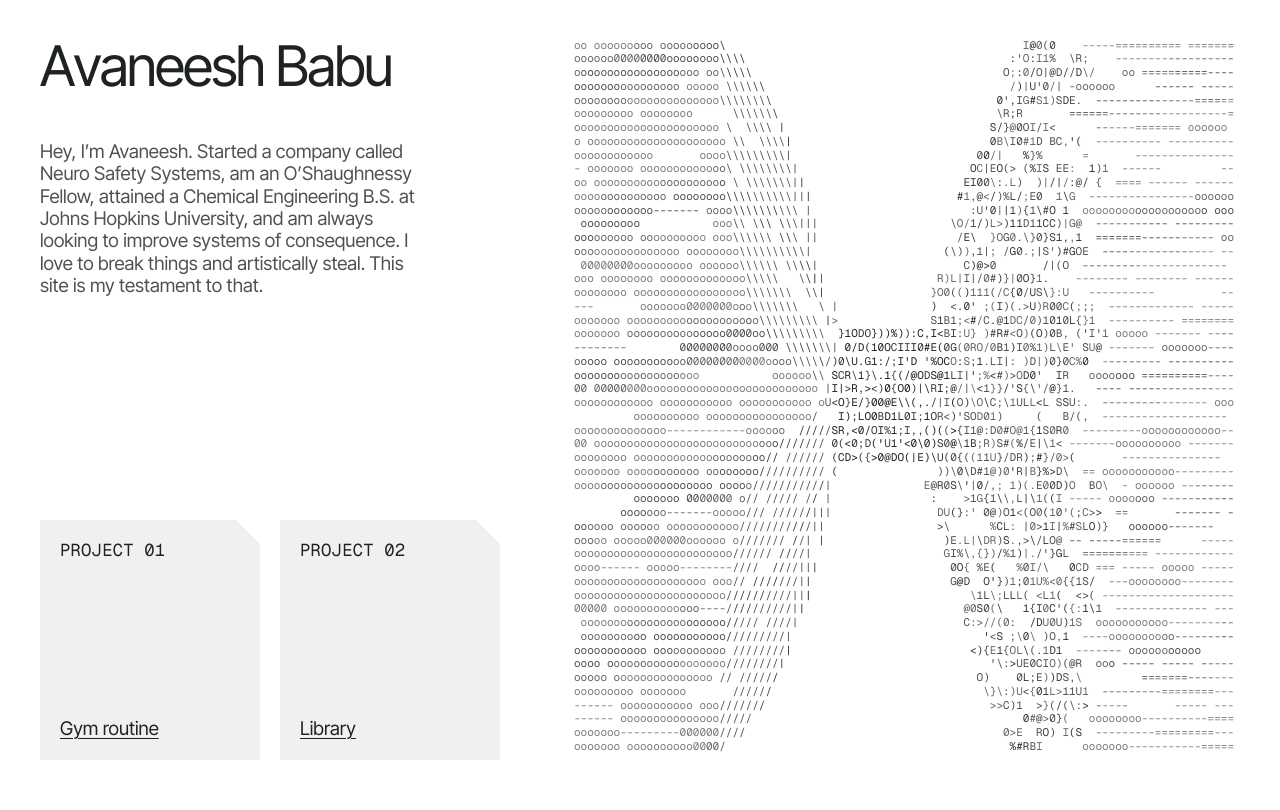
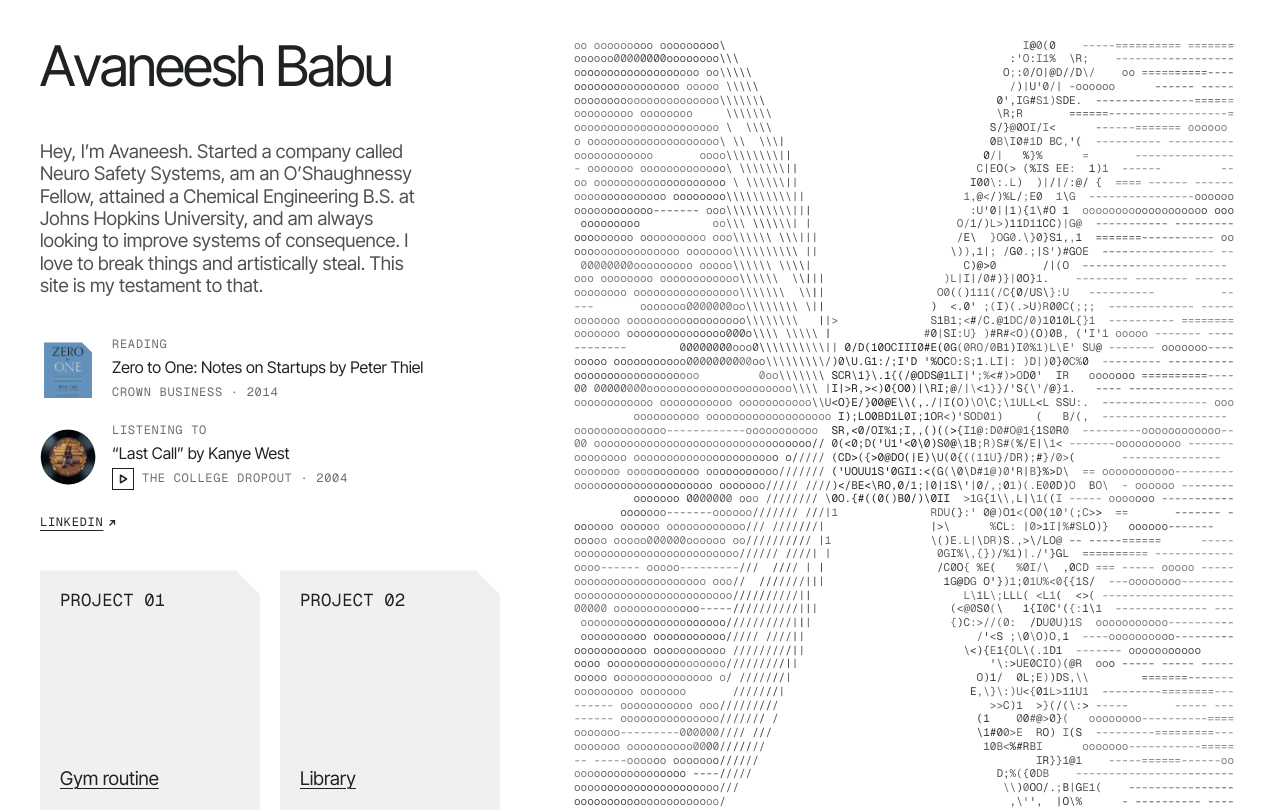
Before and after one commit to neeshthecoder/neeshthecoder.github.io, a plain HTML site: page index.html in a window 1280 px wide. Drawn offline with nearby package versions, Linux system fonts and the light colour scheme; animation ran at ten frames a second.

Commit message:
Add reading/listening rows with a spinning record player and a LinkedIn link
Co-Authored-By: Claude Opus 5.5 <noreply@anthropic.com>

```diff
--- a/index.html
+++ b/index.html
@@ -8,8 +8,9 @@
   <link rel="preconnect" href="https://fonts.googleapis.com">
   <link rel="preconnect" href="https://fonts.gstatic.com" crossorigin>
   <link rel="stylesheet" href="styles.css?v=4">
-  <link rel="stylesheet" href="page.css?v=6">
+  <link rel="stylesheet" href="page.css?v=7">
   <script src="scramble.js?v=4" defer></script>
+  <script src="now.js?v=1" defer></script>
 </head>
 <body>
   <header class="site-name">
@@ -17,7 +18,41 @@
   </header>
 
   <main class="intro">
-    <p class="body-lg intro__text">Hey, I’m Avaneesh. Started a company called Neuro Safety Systems, am an O’Shaughnessy Fellow, attained a Chemical Engineering B.S. at Johns Hopkins University, and am always looking to improve systems of consequence. I love to break things and artistically steal. This site is my testament to that.</p>
+    <div class="intro__top">
+      <p class="body-lg intro__text">Hey, I’m Avaneesh. Started a company called Neuro Safety Systems, am an O’Shaughnessy Fellow, attained a Chemical Engineering B.S. at Johns Hopkins University, and am always looking to improve systems of consequence. I love to break things and artistically steal. This site is my testament to that.</p>
+
+      <ul class="now" aria-label="Currently">
+        <li class="now__item">
+          <img class="now__art now__art--book" src="Notes%20on%20Startups.jpg" alt="Cover of Zero to One by Peter Thiel" width="863" height="1000">
+          <div class="now__text">
+            <p class="now__label">Reading</p>
+            <p class="now__title"><cite>Zero to One: Notes on Startups</cite> by Peter Thiel</p>
+            <p class="now__meta">Crown Business · 2014</p>
+          </div>
+        </li>
+        <li class="now__item" data-player>
+          <button class="now__art now__disc" type="button" aria-label="Play “Last Call”" aria-pressed="false">
+            <img src="Last%20Call.png" alt="" width="503" height="496">
+          </button>
+          <div class="now__text">
+            <p class="now__label">Listening to</p>
+            <p class="now__title">“Last Call” by Kanye West</p>
+            <p class="now__meta">
+              <button class="now__play" type="button" aria-label="Play “Last Call”" aria-pressed="false">
+                <svg class="now__icon-play" viewBox="0 0 12 12" fill="none" stroke="currentColor" stroke-width="1.5" aria-hidden="true"><path d="M3.5 2.2v7.6L9.6 6z" stroke-linejoin="round"/></svg>
+                <svg class="now__icon-pause" viewBox="0 0 12 12" fill="none" stroke="currentColor" stroke-width="1.5" aria-hidden="true"><path d="M4 2.5v7M8 2.5v7"/></svg>
+              </button>
+              <span class="now__time">The College Dropout · 2004</span>
+            </p>
+          </div>
+          <audio src="Last%20Call.mp3" preload="none"></audio>
+        </li>
+      </ul>
+
+      <p class="elsewhere">
+        <a class="elsewhere__link" href="https://www.linkedin.com/in/avaneeshb/" target="_blank" rel="noopener">LinkedIn<svg viewBox="0 0 12 12" fill="none" stroke="currentColor" stroke-width="1.5" aria-hidden="true"><path d="M3 9l6-6M4 3h5v5"/></svg></a>
+      </p>
+    </div>
 
     <section class="projects" aria-label="Projects">
       <article class="ps-card ps-card--sm">
--- /dev/null
+++ b/now.js
@@ -0,0 +1,37 @@
+// "Listening to" player: the play button and the record both toggle the track.
+// The record spins while playing and freezes at its current angle when paused (CSS animation-play-state).
+(() => {
+  const item = document.querySelector('[data-player]');
+  if (!item) return;
+
+  const audio = item.querySelector('audio');
+  const toggles = item.querySelectorAll('.now__disc, .now__play');
+  const time = item.querySelector('.now__time');
+  const idleText = time.textContent;
+
+  const fmt = s => {
+    s = Math.floor(s || 0);
+    return `${Math.floor(s / 60)}:${String(s % 60).padStart(2, '0')}`;
+  };
+
+  const render = () => {
+    const playing = !audio.paused && !audio.ended;
+    item.classList.toggle('is-playing', playing);
+    toggles.forEach(btn => {
+      btn.setAttribute('aria-pressed', String(playing));
+      btn.setAttribute('aria-label', `${playing ? 'Pause' : 'Play'} “Last Call”`);
+    });
+    const started = audio.currentTime > 0 && !audio.ended;
+    time.textContent = started
+      ? `${fmt(audio.currentTime)} / ${fmt(audio.duration)}`
+      : idleText;
+  };
+
+  toggles.forEach(btn => btn.addEventListener('click', () => {
+    if (audio.paused) audio.play().catch(render);
+    else audio.pause();
+  }));
+
+  ['play', 'pause', 'ended', 'timeupdate', 'loadedmetadata', 'error'].forEach(e =>
+    audio.addEventListener(e, render));
+})();
--- a/page.css
+++ b/page.css
@@ -59,6 +59,159 @@ body {
   max-width: 36ch; /* ch is the "0" glyph; 36ch ≈ 44–48 average characters in Inter Tight */
   color: var(--ink-soft);
   font-size: clamp(16px, 0.9rem + 0.35vw, 19px);
+}
+
+/* Paragraph and the "now" list stay together at the top of the intro column. */
+.intro__top {
+  display: flex;
+  flex-direction: column;
+  gap: var(--space-10);
+}
+
+/* "Now": what I'm reading and listening to. Art on the left, caption / title / caption on the right. */
+.now {
+  list-style: none;
+  margin: 0;
+  padding: 0;
+  max-width: 36ch;
+  font-size: clamp(16px, 0.9rem + 0.35vw, 19px); /* same ch as the paragraph above */
+  display: flex;
+  flex-direction: column;
+  gap: var(--space-5);
+}
+
+.now__item {
+  display: grid;
+  grid-template-columns: 56px minmax(0, 1fr);
+  column-gap: var(--space-4);
+  align-items: center;
+}
+
+.now__text p { margin: 0; }
+
+.now__label,
+.now__meta {
+  font-family: var(--font-mono);
+  font-size: 12px;
+  line-height: 1.3;
+  letter-spacing: 0.06em;
+  text-transform: uppercase;
+  color: var(--ink-muted);
+}
+
+.now__text .now__title {
+  margin-block: var(--space-1);
+  font-size: 16px;
+  line-height: 1.3;
+  color: var(--ink);
+}
+
+.now__title cite { font-style: normal; }
+
+.now__meta {
+  display: flex;
+  align-items: center;
+  gap: var(--space-2);
+  min-height: 22px;
+}
+
+.now__time { font-variant-numeric: tabular-nums; }
+
+/* Book cover: a small thumbnail with the system's notch, scaled down. */
+.now__art--book {
+  display: block;
+  width: 48px;
+  height: auto;
+  justify-self: center;
+  clip-path: polygon(0 0, calc(100% - 10px) 0, 100% 10px, 100% 100%, 0 100%);
+}
+
+/* Record: a button that spins while the track plays and freezes wherever it is when paused. */
+.now__disc {
+  display: block;
+  width: 56px;
+  height: 56px;
+  padding: 0;
+  border: 0;
+  border-radius: 50%;
+  background: none;
+  cursor: pointer;
+}
+
+.now__disc img {
+  display: block;
+  width: 100%;
+  height: 100%;
+  border-radius: 50%;
+  animation: now-spin 4.5s linear infinite;
+  animation-play-state: paused;
+}
+
+.now__item.is-playing .now__disc img { animation-play-state: running; }
+
+.now__disc:focus-visible,
+.now__play:focus-visible {
+  outline: 2px solid var(--ink);
+  outline-offset: 3px;
+}
+
+.now__disc:focus-visible { border-radius: 50%; }
+
+@keyframes now-spin { to { transform: rotate(360deg); } }
+
+@media (prefers-reduced-motion: reduce) {
+  .now__disc img { animation: none; }
+}
+
+/* Play / pause: a tiny square outline icon button, inverting on hover like .ps-btn. */
+.now__play {
+  box-sizing: border-box;
+  flex: none;
+  width: 22px;
+  height: 22px;
+  padding: 0;
+  display: inline-flex;
+  align-items: center;
+  justify-content: center;
+  background: transparent;
+  color: var(--ink);
+  border: var(--hairline) solid var(--line);
+  border-radius: 0;
+  cursor: pointer;
+}
+
+.now__play:hover { background: var(--ink); color: var(--paper); }
+
+.now__play svg { width: 12px; height: 12px; }
+.now__icon-pause { display: none; }
+.now__item.is-playing .now__icon-play { display: none; }
+.now__item.is-playing .now__icon-pause { display: block; }
+
+/* Elsewhere: a single small outbound link, mono caption with a thin arrow. */
+.elsewhere { margin: calc(var(--space-5) - var(--space-10)) 0 0; } /* 20px under the list, not 40 */
+
+.elsewhere__link {
+  display: inline-flex;
+  align-items: center;
+  gap: var(--space-1);
+  font-family: var(--font-mono);
+  font-size: 12px;
+  line-height: 1.3;
+  letter-spacing: 0.06em;
+  text-transform: uppercase;
+  color: var(--ink);
+  text-decoration: underline;
+  text-decoration-thickness: var(--hairline);
+  text-underline-offset: 0.3em;
+}
+
+.elsewhere__link svg { width: 10px; height: 10px; transition: transform .2s; }
+.elsewhere__link:hover svg { transform: translate(2px, -2px); }
+
+.elsewhere__link:focus-visible {
+  outline: 2px solid var(--ink);
+  outline-offset: 3px;
+  border-radius: var(--radius-sm);
 }
 
 /* Projects row: never stretches cards; scrolls inside itself if it outgrows the width. */
```
Also changed, not shown: Last Call.png (added), Notes on Startups.jpg (added), 1 other file.
